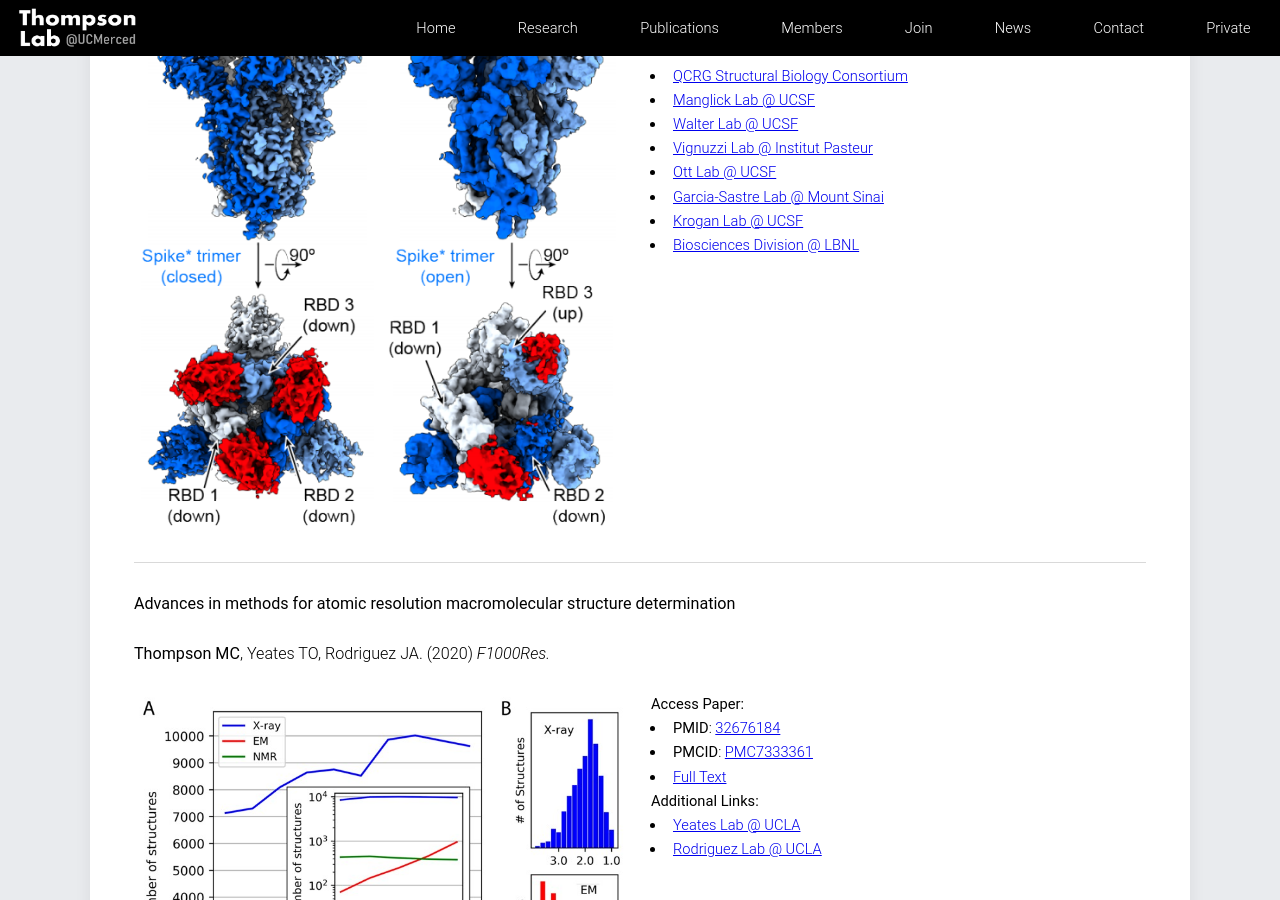
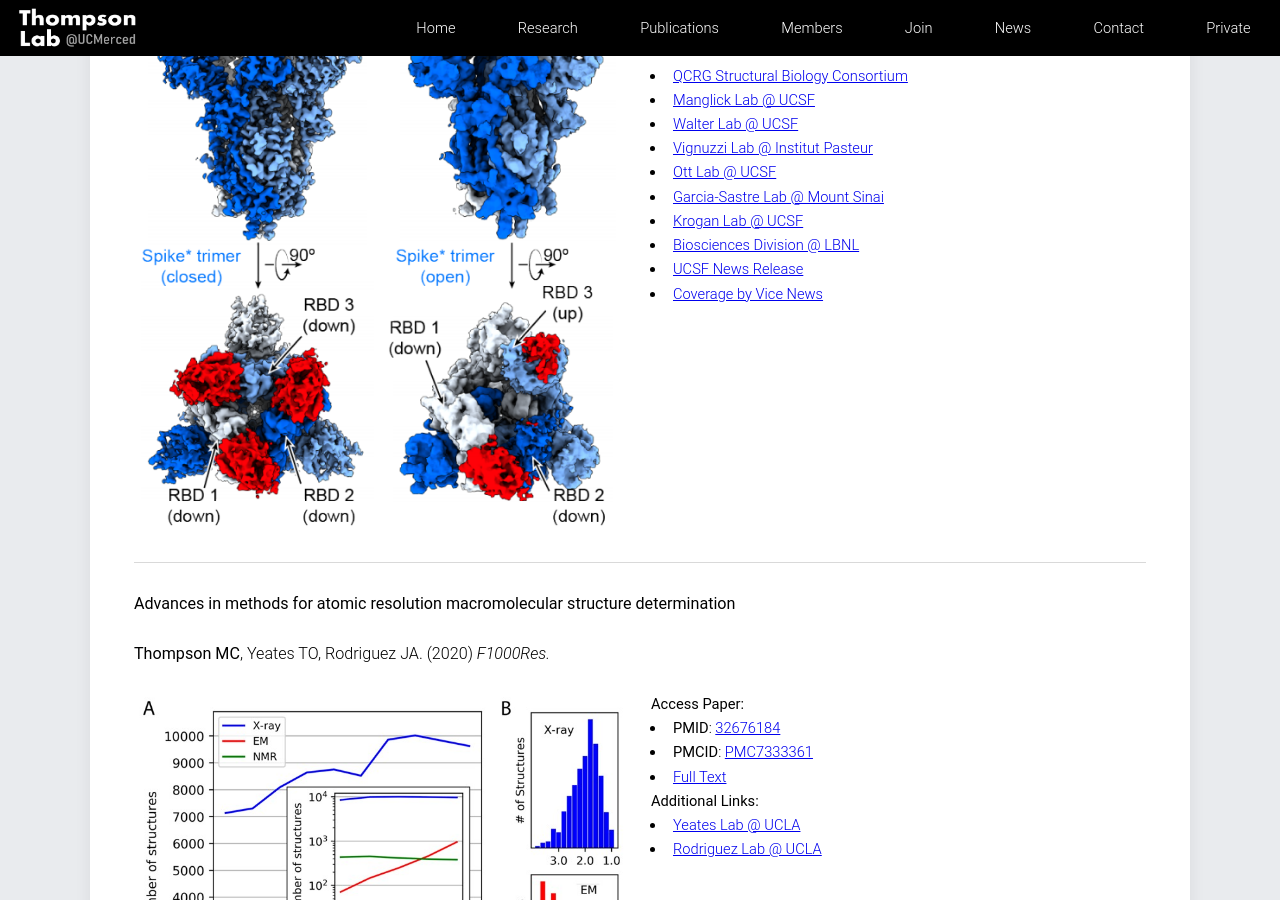
Before and after one commit to mthompson-lab/mthompson-lab.github.io, a Jekyll site: the page built from publications/index.html, in a window 1280 px wide and 900 px high, scrolled down 727 px. Built offline with Jekyll 4.4.1, drawn with Linux system fonts in a browser that asks for light colours.

Commit message:
Update publications.yml
added news coverage of spike paper

```diff
--- a/_data/publications.yml
+++ b/_data/publications.yml
@@ -43,6 +43,10 @@
       url: https://kroganlab.ucsf.edu/krogan-lab
     - name: Biosciences Division @ LBNL
       url: https://biosciences.lbl.gov/
+    - name: UCSF News Release
+      url: https://www.ucsf.edu/news/2020/08/418241/aeronabs-promise-powerful-inhalable-protection-against-covid-19
+    - name: Coverage by Vice News
+      url: https://www.vice.com/en_us/article/z3e88j/scientists-say-they-developed-a-nanobody-that-protects-against-covid-19
 
 
 - title: "**Advances in methods for atomic resolution macromolecular structure determination**"
```
